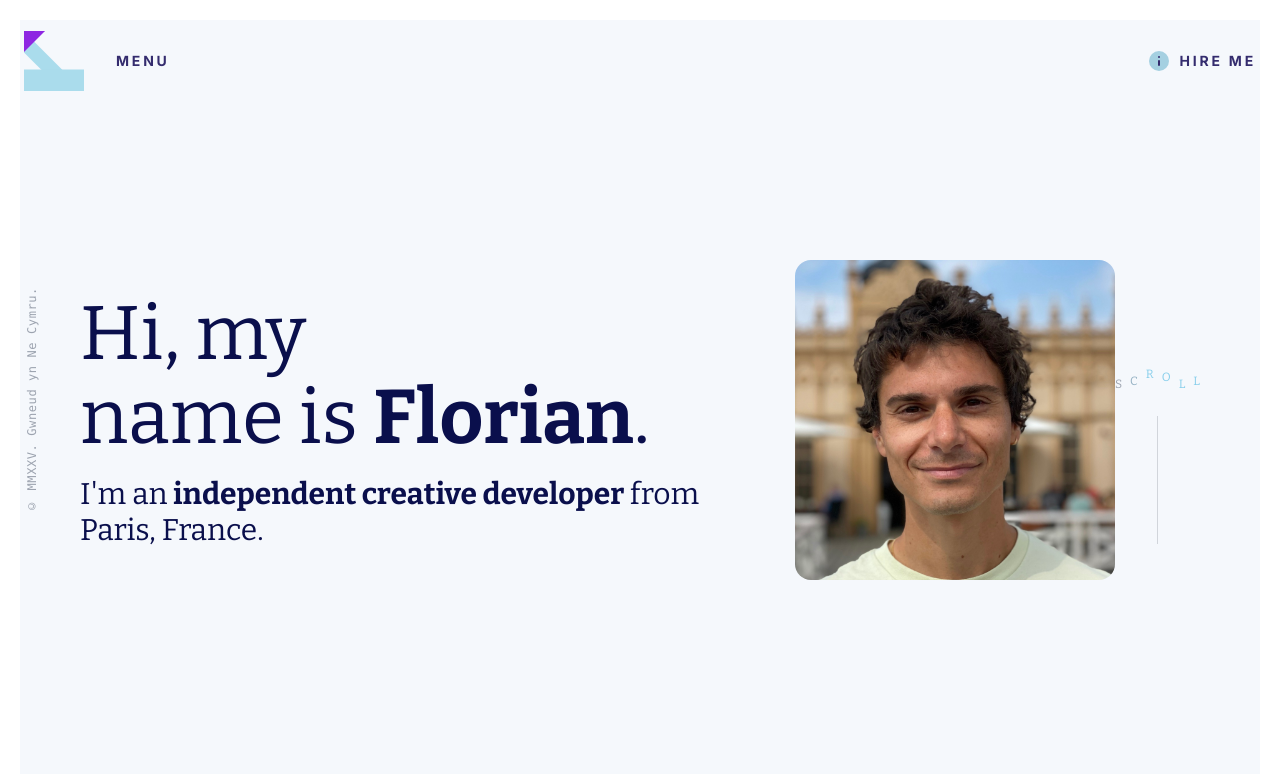
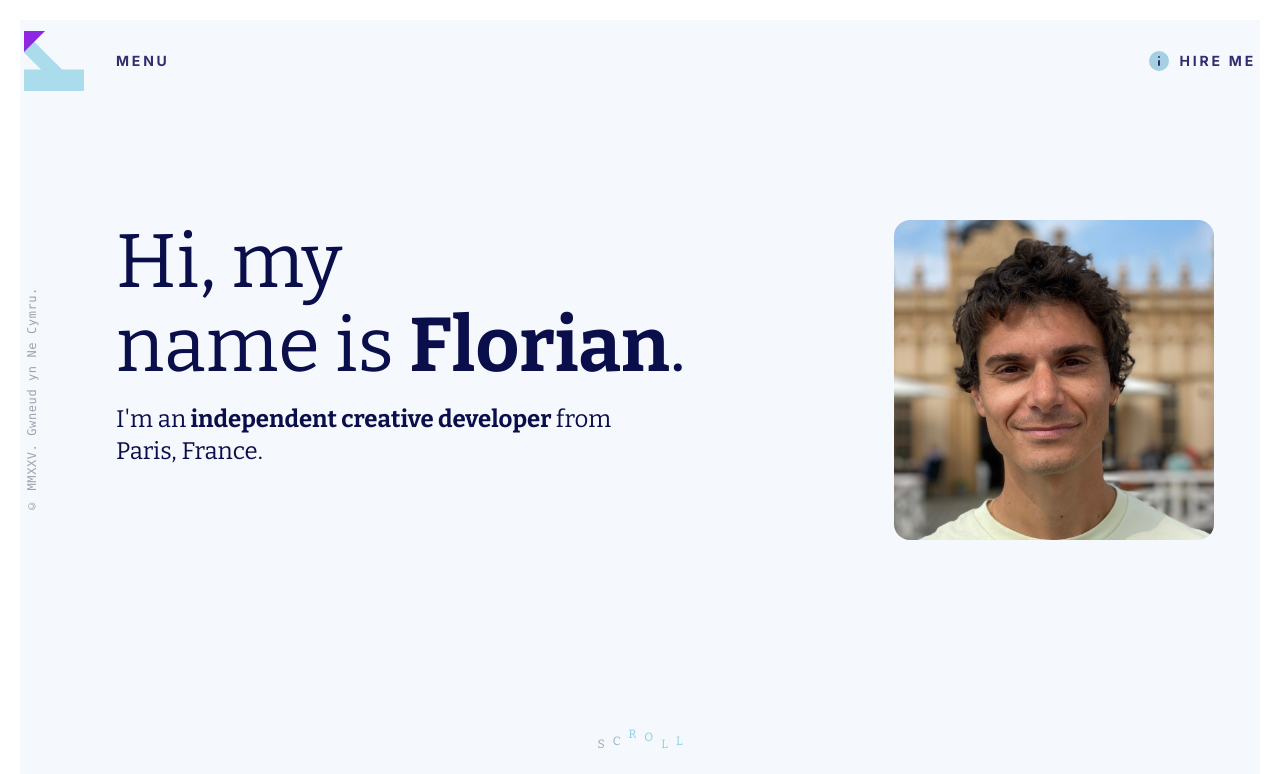
Before and after one commit to flobby41/Portfolio, a Next.js app in the folder robbowen-clone/: page / in a window 1280 px wide. Shown: the top 774 px of the page. Built offline with nearby package versions, Linux system fonts and the light colour scheme.

Commit message:
refactor: restructure Home component layout and integrate ScrollIndicator for improved navigation experience

```diff
--- a/robbowen-clone/src/app/page.tsx
+++ b/robbowen-clone/src/app/page.tsx
@@ -6,6 +6,7 @@ import OpenSource from "@/components/home/OpenSource";
 import { LazySection } from "@/components/home/LazySection";
 import { BlueImageReveal } from "@/components/home/BlueImageReveal";
 import { motion } from "framer-motion";
+import ScrollIndicator from "@/components/home/ScrollIndicator";
 
 const fadeInUp = {
   initial: { opacity: 0, y: 60 },
@@ -50,8 +51,13 @@ export default function Home() {
         variants={staggerContainer}
       >
         {/* Hero section */}
-        <div className="min-h-screen flex items-center">
-          <Hero />
+        <div className="flex flex-col min-h-screen">
+          <div className="flex-1 flex items-center">
+            <Hero />
+          </div>
+          <div className="h-20 flex justify-center items-center">
+            <ScrollIndicator />
+          </div>
         </div>
 
 
--- a/robbowen-clone/src/components/home/Hero.tsx
+++ b/robbowen-clone/src/components/home/Hero.tsx
@@ -3,16 +3,11 @@
 import { motion } from "framer-motion";
 import Image from 'next/image';
 import ScrollIndicator from "./ScrollIndicator";
-const fadeInUp = {
-  initial: { opacity: 0, y: 60 },
-  animate: { opacity: 1, y: 0 },
-  transition: { duration: 0.8, ease: [0.25, 0.25, 0, 1] }
-};
 
 const Hero = () => {
   return (
     <motion.div
-      className="flex items-center justify-between max-w-6xl mx-auto py-0 px-4"
+      className="flex ml-20 max-w-6xl py-0 px-4"
       initial={{ opacity: 0, y: 20 }}
       animate={{ opacity: 1, y: 0 }}
       transition={{ duration: 1 }}
@@ -20,7 +15,8 @@ const Hero = () => {
       <div className="flex-1 pr-12">
         <motion.h1
           className="font-bitter text-[4.75rem] leading-[1.1] mb-4 font-normal text-[#0A0F4C]"
-          variants={fadeInUp}
+          initial={{ opacity: 0, y: 20 }}
+          animate={{ opacity: 1, y: 0 }}
           transition={{
             duration: 1.2,
             delay: 1.5,
@@ -30,12 +26,12 @@ const Hero = () => {
           Hi, my <br /> name  is <span className="font-bold">Florian</span>.
         </motion.h1>
         <motion.p
-          className="font-bitter text-3xl text-[#0A0F4C]  "
+          className="font-bitter text-2xl text-[#0A0F4C]"
           initial={{ opacity: 0, x: -20 }}
           animate={{ opacity: 1, x: 0 }}
           transition={{ delay: 1.8, duration: 0.8 }}
         >
-          I'm an<span className="font-bold"> independent creative developer </span>  from Paris, France.
+          I'm an<span className="font-bold"> independent creative developer </span>  from <br /> Paris, France.
         </motion.p>
       </div>
 
@@ -49,11 +45,10 @@ const Hero = () => {
           src="/profile.jpg"
           alt="Florian's profile"
           fill
-          className="rounded-2xl object-cover"
+          className="rounded-2xl object-cover ml-40"
           priority
         />
       </motion.div>
-    <ScrollIndicator />
     </motion.div>
   );
 };
```
